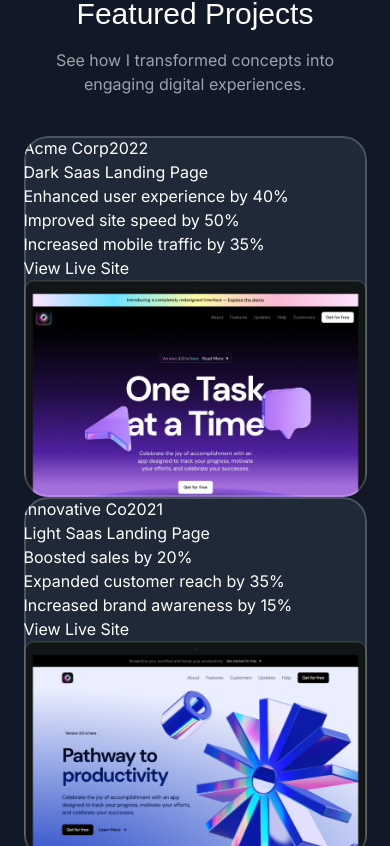
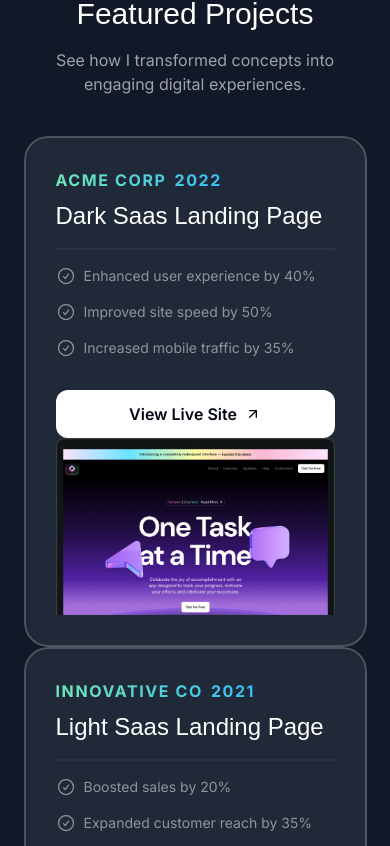
Before and after one commit to jihadcodes/My-Portfolio, a Next.js app: page / in a window 390 px wide. Shown: the part 778-1624 px from the top of the page. Built offline with nearby package versions, Linux system fonts and the light colour scheme; a web font is replaced by a local one.

Commit message:
projec section creating with mobile first responsive

```diff
--- a/src/sections/Projects.tsx
+++ b/src/sections/Projects.tsx
@@ -2,6 +2,8 @@ import darkSaasLandingPage from "@/assets/images/dark-saas-landing-page.png";
 import lightSaasLandingPage from "@/assets/images/light-saas-landing-page.png";
 import aiStartupLandingPage from "@/assets/images/ai-startup-landing-page.png";
 import Image from "next/image";
+import CheckCirleIcon from "@/assets/icons/check-circle.svg"
+import ArrowUpRightIcon from "@/assets/icons/arrow-up-right.svg"
 
 const portfolioProjects = [
   {
@@ -52,20 +54,30 @@ export const ProjectsSection = () => {
       <p className="text-center text-white/60 mt-4 ">See how I transformed concepts into engaging digital experiences.</p>
       <div className="flex flex-col mt-10 ">
         {portfolioProjects.map((project, index) => (
-          <div key={project.title} className="bg-gray-800 rounded-3xl relative z-0 overflow-hidden  after:z-10 after:content-[''] after:absolute after:inset-0 after:outline-2 after:outline  after:-outline-offset-2 after:rounded-3xl after:outline-white/20 ">
+          <div key={project.title} className="bg-gray-800 rounded-3xl relative z-0 overflow-hidden  after:z-10 after:content-[''] after:absolute after:inset-0 after:outline-2 after:outline  after:-outline-offset-2 after:rounded-3xl after:outline-white/20 p-8 ">
 
-             <div>
+            <div className="flex  ">
+               <div className=" bg-gradient-to-r from-emerald-300 to-sky-400  inline-flex gap-2  font-bold uppercase tracking-widest test-sm text-transparent bg-clip-text   ">
               <span>{project.company}</span>
               <span>{project.year}</span>
              </div>
-             <h3>{project.title}</h3>
-             <ul>
+            </div>
+             <h3 className="font-serif text-2xl mt-2 ">{project.title}</h3>
+             <hr className="border-t-2 border-white/5 mt-4 "/>
+             <ul  className="flex flex-col gap-4 mt-4 ">
                {project.results.map((result, index) => (
-                 <li key={index}>{result.title}</li>
+                 <li key={index} className="flex text-sm text-white/50  gap-2">
+                  <CheckCirleIcon className="size-5" />
+                  <span>{result.title}</span>
+                 </li>
                ))}
              </ul>
              <a href={project.link} target="_blank" rel="noopener noreferrer">
-               <button>View Live Site</button>
+               <button className="bg-white text-gray-950 h-12 w-full rounded-xl font-semibold  inline-flex items-center justify-center gap-2 mt-8 ">
+                <span>View Live Site</span>
+                <ArrowUpRightIcon className="size-4" />
+
+               </button>
              </a>
              <Image src={project.image} alt={project.title} />
           </div>
```
